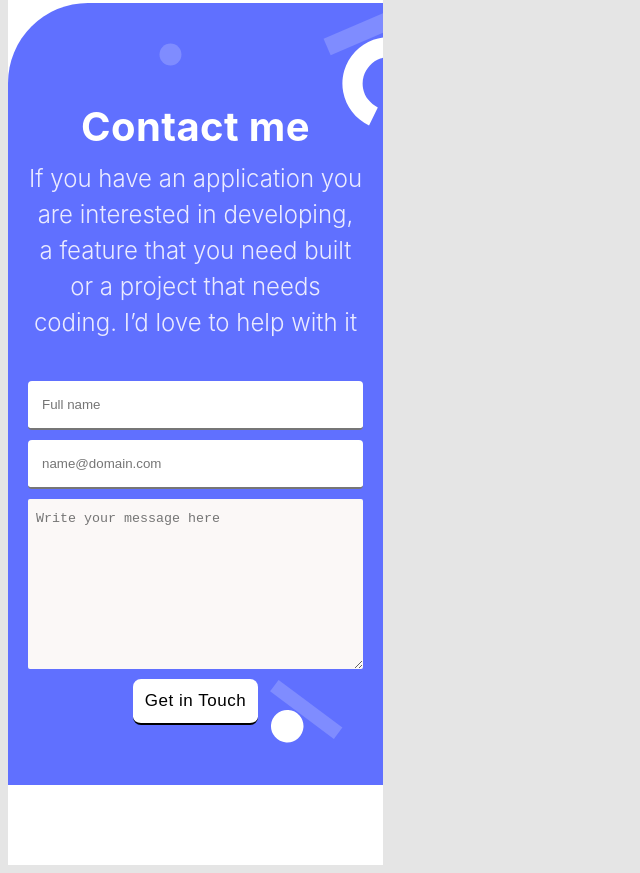
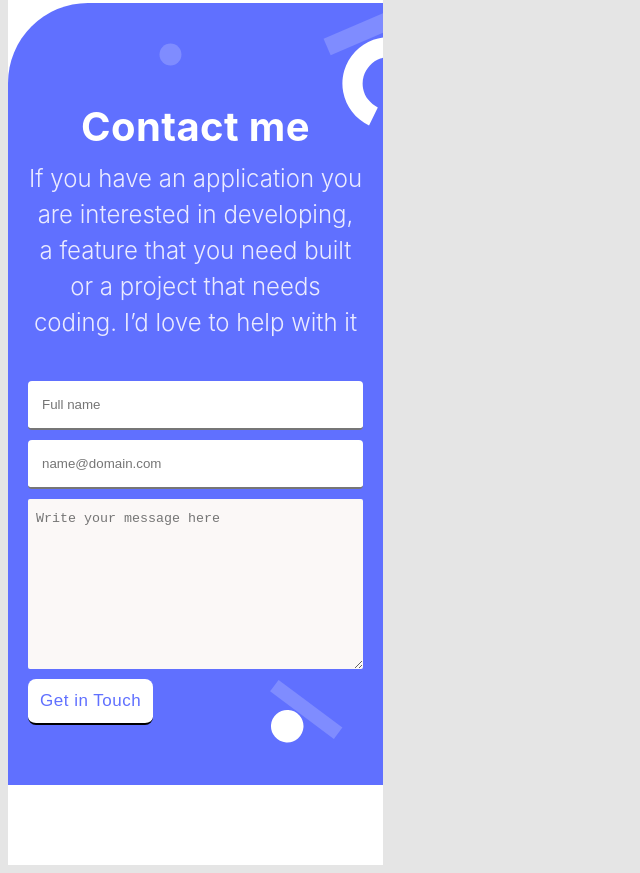
Before and after one commit to Daphineatim/daphine-portfolio, a website: page index.html in a window 1280 px wide. Shown: the part 4646-5519 px from the top of the page, without its empty margins (0-640 px from the left). Drawn offline with Linux system fonts and the light colour scheme.

Commit message:
Update contact button style

```diff
--- a/style.css
+++ b/style.css
@@ -7,7 +7,8 @@
 }
 
 body {
-  font-family: -apple-system, BlinkMacSystemFont, "Segoe UI", Roboto, Oxygen, Ubuntu, Cantarell, "Open Sans", "Helvetica Neue", sans-serif;
+  font-family: -apple-system, BlinkMacSystemFont, "Segoe UI", Roboto, Oxygen,
+    Ubuntu, Cantarell, "Open Sans", "Helvetica Neue", sans-serif;
   line-height: 1.5;
   font-size: 0.875rem;
   width: 375px;
@@ -392,7 +393,7 @@ hr {
   margin: 20px;
   flex-direction: column;
   justify-content: center;
-  align-items: center;
+  align-items: flex-start;
 }
 
 .form-text {
@@ -438,6 +439,7 @@ textarea:hover::placeholder {
   font-size: 17px;
   letter-spacing: 0.03em;
   background-color: #fff;
+  color: #6070ff;
   margin: 0 0 20px 0;
 }
 
```
